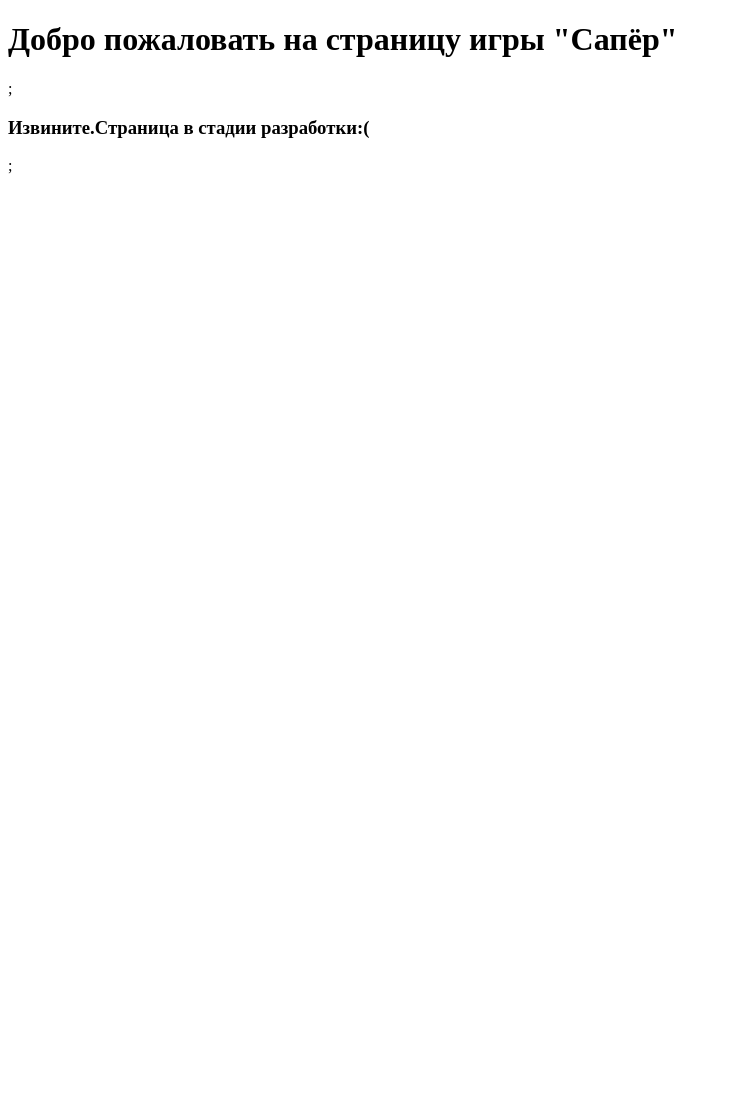
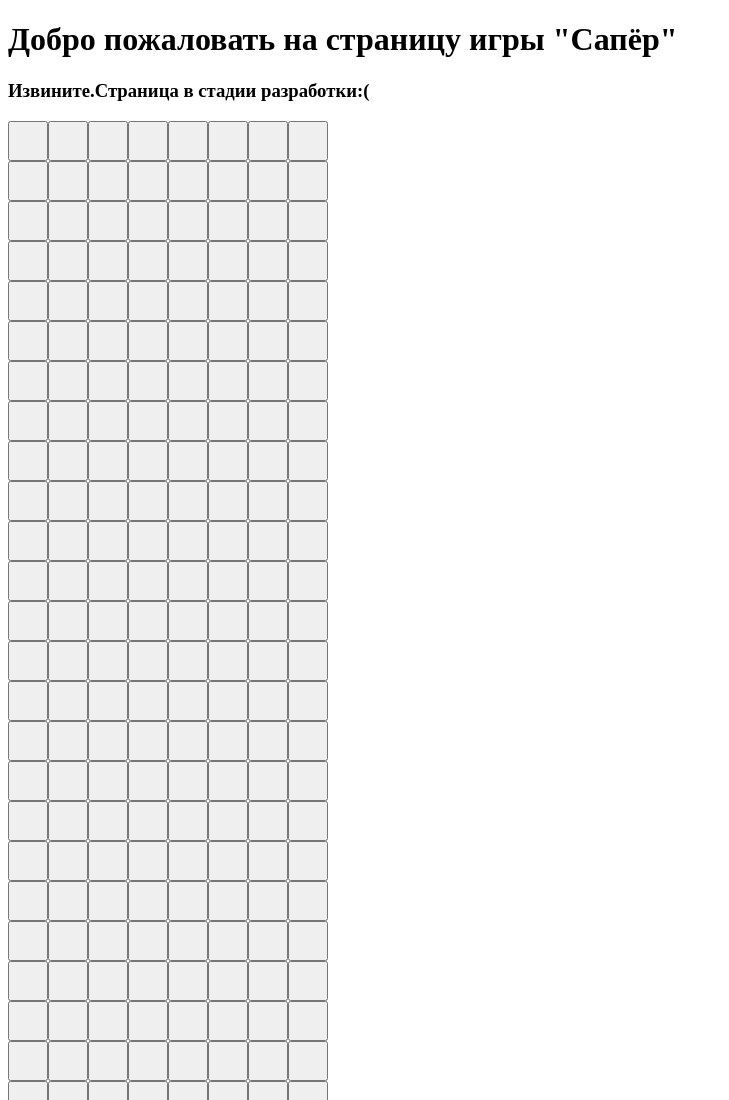
Before and after one commit to mpalchikov/mines, a plain HTML site: page index.html in a window 1280 px wide. Shown: the top 1100 px of the page, without its empty margins (0-729 px from the left). Before the commit the page ends 800 px from the top, so only its background shows below. Drawn offline with Linux system fonts and the light colour scheme.

Commit message:
квадратики для размещения мин и цифр

```diff
--- /dev/null
+++ b/app.js
@@ -0,0 +1,6 @@
+startGame(9, 98, 0);
+function startGame(WIDHT, HEIGHT, BOMBS){
+const field = document.querySelector(".field");
+const sellCount = WIDHT * HEIGHT;
+field.innerHTML = "<button></button>".repeat (sellCount);
+}
--- a/index.html
+++ b/index.html
@@ -2,12 +2,13 @@
 <html lang="ru">
 <head>
    <meta charset="UTF-8">
-   <meta http-equiv="X-UA-Compatible" content="IE=edge">
-   <meta name="viewport" content="width=device-width, initial-scale=1.0">
    <title>Игра "Сапер"</title>
+   <link rel="stylesheet" href="style.css">
+   <script src="app.js" defer></script>
 </head>
 <body>
-   <h1>Добро пожаловать на страницу игры "Сапёр"</h1>;
-   <h3>Извините.Страница в стадии разработки:(</h3>;
+   <h1>Добро пожаловать на страницу игры "Сапёр"</h1>
+   <h3>Извините.Страница в стадии разработки:(</h3>
+   <div class="field"></div>
 </body>
 </html>
--- /dev/null
+++ b/style.css
@@ -0,0 +1,8 @@
+.field{
+   display: grid;
+   grid-template-columns: repeat(8, 40px);
+}
+button{
+height: 40px;
+font-size: 24 px;
+}
```
